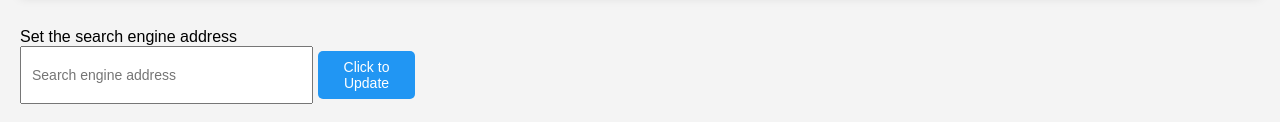
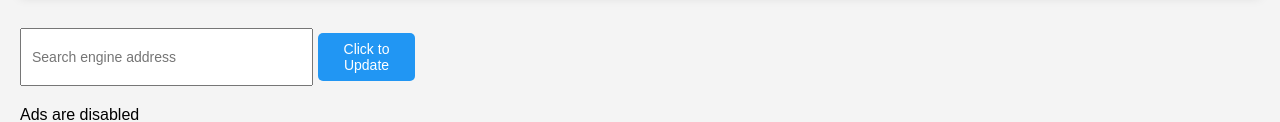
Before and after one commit to MOwais20/football-be, a website: page public/index.html in a window 1280 px wide. Shown: the part 317-439 px from the top of the page. Drawn offline with nearby package versions, Linux system fonts and the light colour scheme; no server answers.

Commit message:
code updated

```diff
--- a/public/index.html
+++ b/public/index.html
@@ -74,7 +74,7 @@
 
       <section class="switch_section">
         <div>
-          <label>{{ $t('switchLabel') }}</label>
+          <!-- <label>{{ $t('switchLabel') }}</label> -->
           <div class="search-bar">
             <input
               v-model="switchUrl"
```
